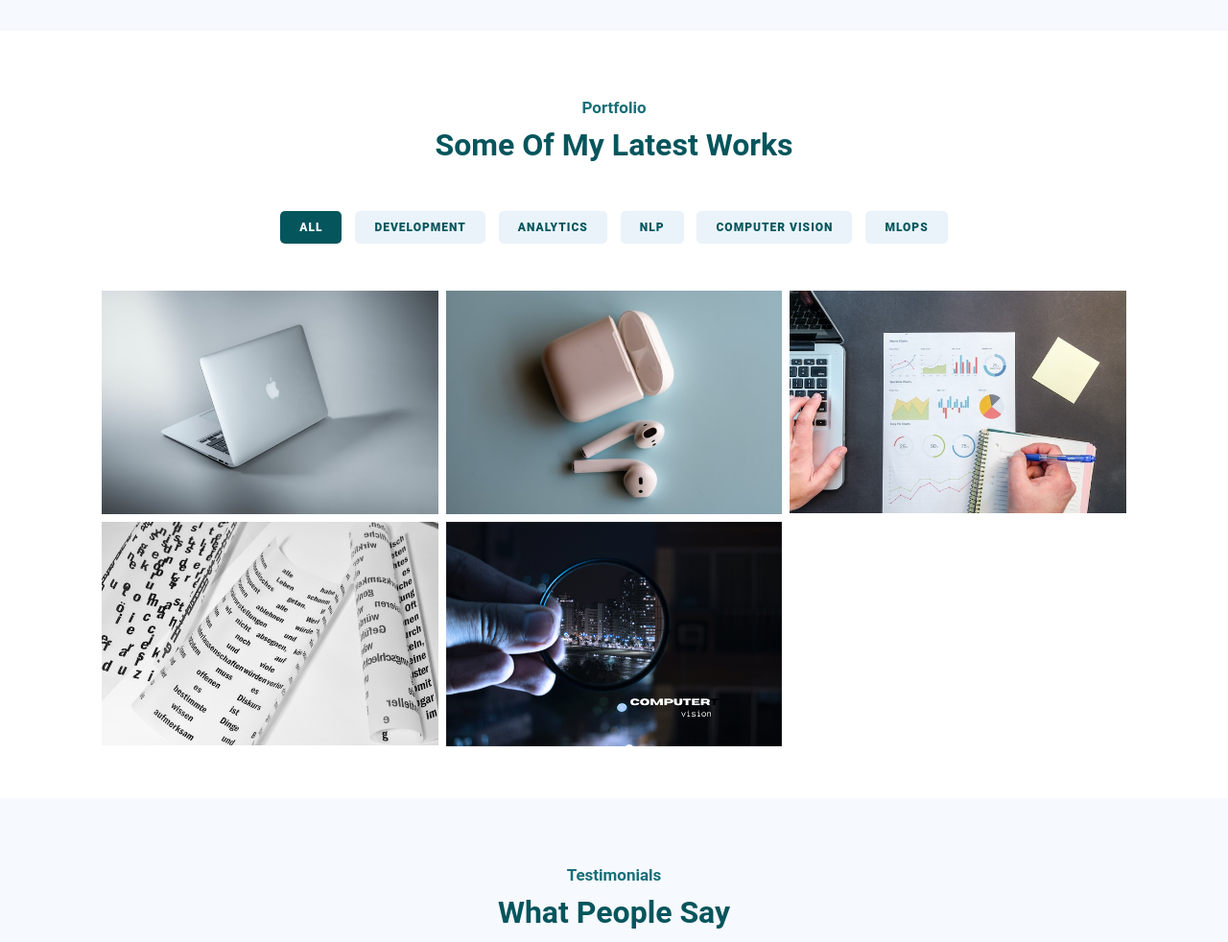
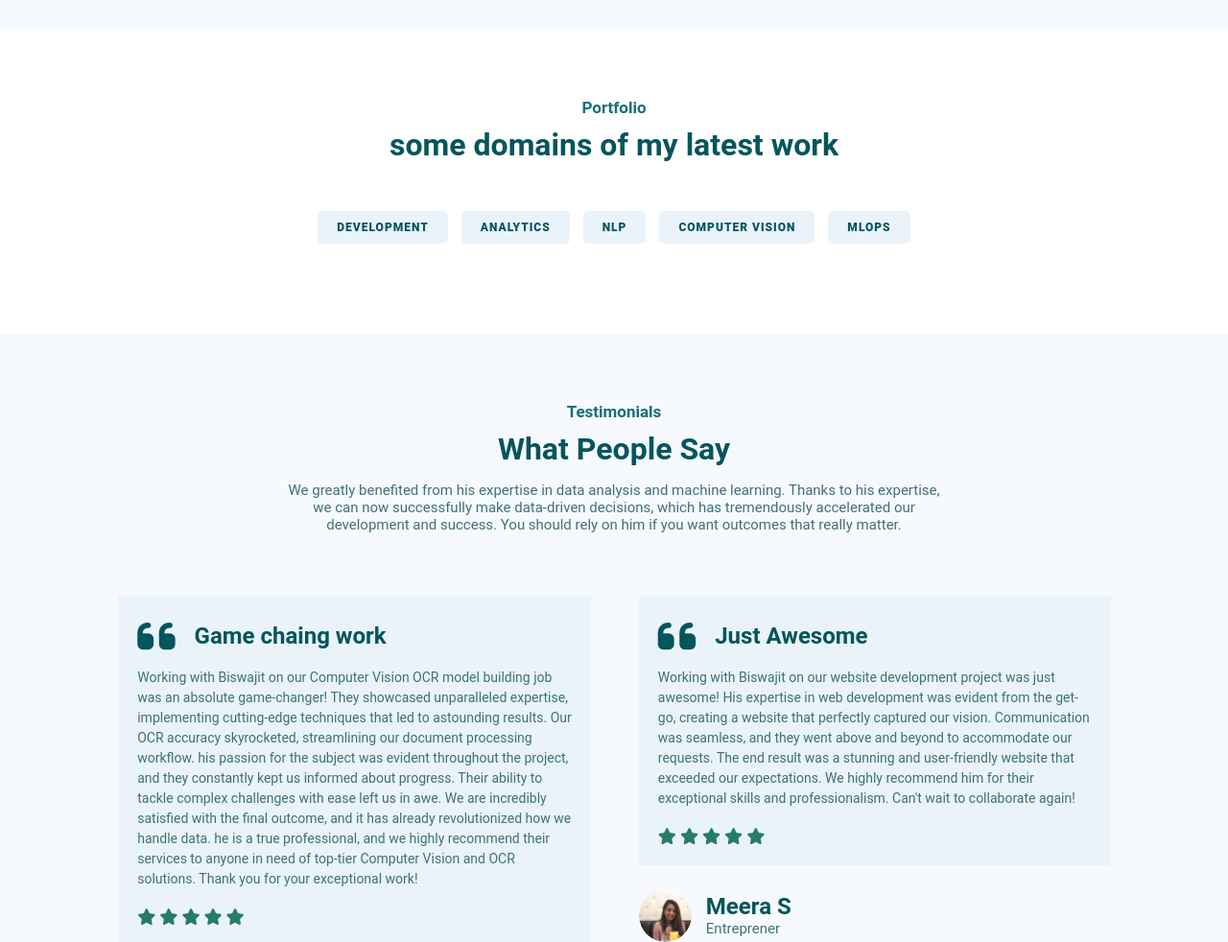
Before and after one commit to devill890/portfolio_BC, a plain HTML site: page Index.html in a window 1280 px wide. Shown: the part 3460-4442 px from the top of the page at 96% size. Drawn offline with nearby package versions, Linux system fonts and the light colour scheme.

Commit message:
Update Index.html 2

```diff
--- a/Index.html
+++ b/Index.html
@@ -296,7 +296,7 @@
 	<!--   === Headings Text Starts ===   -->
 	<header class="headings">
 		<h3>Portfolio</h3>
-		<h1>Some Of My Latest Works</h1>
+		<h1>some domains of my latest work</h1>
 		<!-- <p>Lorem ipsum dolor sit amet, consectetur adipisicing elit, sed do eiusmod tempor incididunt ut labore et dolore magna aliqua.</p> -->
 	</header>
 	<!--   === Headings Text Ends ===   -->
@@ -305,7 +305,7 @@
 
 		<!--   === Buttons Group Starts ===   -->
 		<div class="button-group">
-			<button class="button active" data-filter="*">All</button>
+<!-- 			<button class="button active" data-filter="*">All</button> -->
 			<!-- <button class="button" data-filter=".design">Design</button> -->
 			<button class="button" data-filter=".code">Development</button>
 			<!-- <button class="button" data-filter=".logo">Logo</button> -->
@@ -317,7 +317,7 @@
 		<!--   === Buttons Group Ends ===   -->
 
 		<!--   === Gallery Starts ===   -->
-		<div class="gallery">
+<!-- 		<div class="gallery"> -->
 
 			  <!-- === Item1 Starts ===   -->
 			<!-- <div class="item design">
@@ -356,49 +356,49 @@
 			<!--   === Item4 Ends ===   -->
 
 			<!--   === Item5 Starts ===   -->
-			<div class="item code">
+<!-- 			<div class="item code">
 				<img src="website3.jpg">
 				<div class="overlay">
 					<a href="images/website3.jpg">VIEW MORE</a>
 				</div>
-			</div>
+			</div> -->
 			<!--   === Item5 Ends ===   -->
 
 			<!--   === Item6 Starts ===   -->
-			<div class="item code">
+<!-- 			<div class="item code">
 				<img src="logo1.jpg">
 				<div class="overlay">
 					<a href="logo1.jpg">VIEW MORE</a>
 				</div>
-			</div>
+			</div> -->
 			<!--   === Item6 Ends ===   -->
 
 			<!--   === Item7 Starts ===   -->
-			<div class="item Analytics">
+<!-- 			<div class="item Analytics">
 				<img src="analytics-1.jpg">
 				<div class="overlay">
 					<a href="http://127.0.0.1:5500/NLP.html">VIEW MORE</a>
 				</div>
-			</div>
+			</div> -->
 			<!--   === Item7 Ends ===   -->
 
 			<!--   === Item8 Starts ===   -->
-			<div class="item NLP">
+<!-- 			<div class="item NLP">
 				<img src="NLP-1.jpg">
 				<div class="overlay">
 					<a href="images/nlp">VIEW MORE</a>
 				</div>
-			</div>
+			</div> -->
 			<!--   === Item9 Ends ===   -->
-			<div class="item Computer_vision">
+<!-- 			<div class="item Computer_vision">
 				<img src="computer-vision.png">
 				<div class="overlay">
 					<a href="images/computer-vision.png">VIEW MORE</a>
 				</div>
-			</div>
+			</div> -->
 			<!--   === Item9 Ends ===   -->
 
-		</div>
+<!-- 		</div> -->
 		<!--   === Gallery Ends ===   -->
 
 	</main>
```
